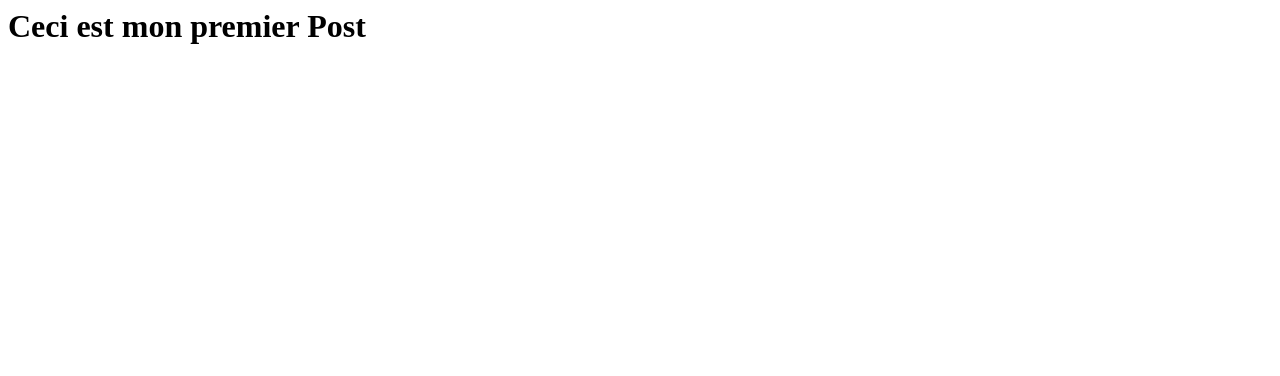
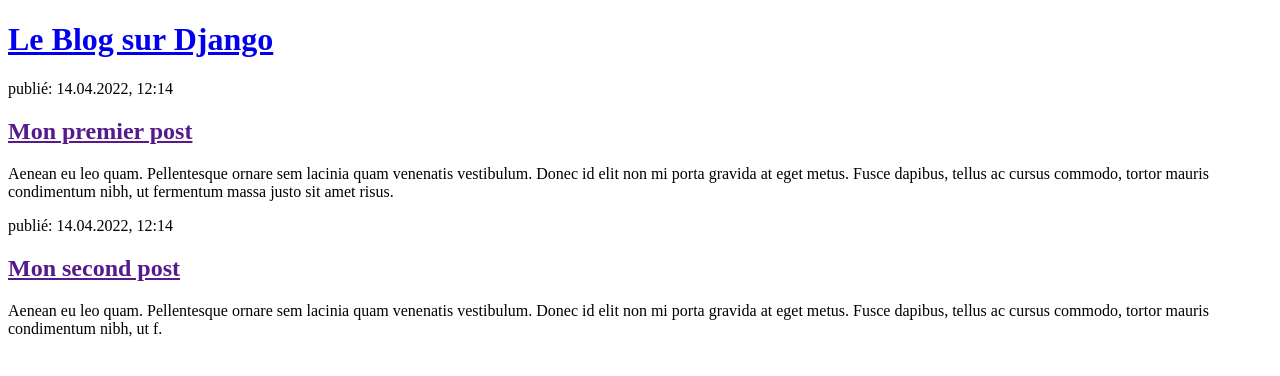
Before and after one commit to knafil/mon-premier-blog, a Django app: template blog/templates/blog/post_list.html in a window 1280 px wide. Shown: the top 376 px of the page. Run offline with Django 3.2, Linux system fonts and the light colour scheme; the template is opened without the code that fills it, so the values that code supplies are empty.

Commit message:
Changement du code HTML pour le blog

```diff
--- a/blog/templates/blog/post_list.html
+++ b/blog/templates/blog/post_list.html
@@ -1,5 +1,23 @@
+<!DOCTYPE html>
 <html>
-<h1>
-Ceci est mon premier Post
-</h1>
+    <head>
+        <title>Le Blog Django</title>
+    </head>
+    <body>
+        <header>
+            <h1><a href="/">Le Blog sur Django</a></h1>
+        </header>
+
+        <article>
+            <time>publié: 14.04.2022, 12:14</time>
+            <h2><a href="">Mon premier post</a></h2>
+            <p>Aenean eu leo quam. Pellentesque ornare sem lacinia quam venenatis vestibulum. Donec id elit non mi porta gravida at eget metus. Fusce dapibus, tellus ac cursus commodo, tortor mauris condimentum nibh, ut fermentum massa justo sit amet risus.</p>
+        </article>
+
+        <article>
+            <time>publié: 14.04.2022, 12:14</time>
+            <h2><a href="">Mon second post</a></h2>
+            <p>Aenean eu leo quam. Pellentesque ornare sem lacinia quam venenatis vestibulum. Donec id elit non mi porta gravida at eget metus. Fusce dapibus, tellus ac cursus commodo, tortor mauris condimentum nibh, ut f.</p>
+        </article>
+    </body>
 </html>
```
